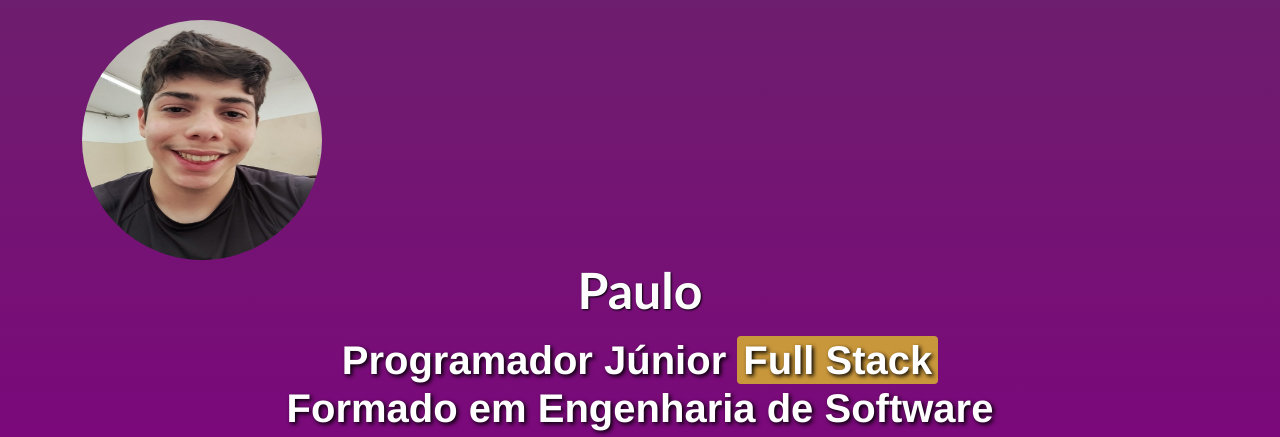
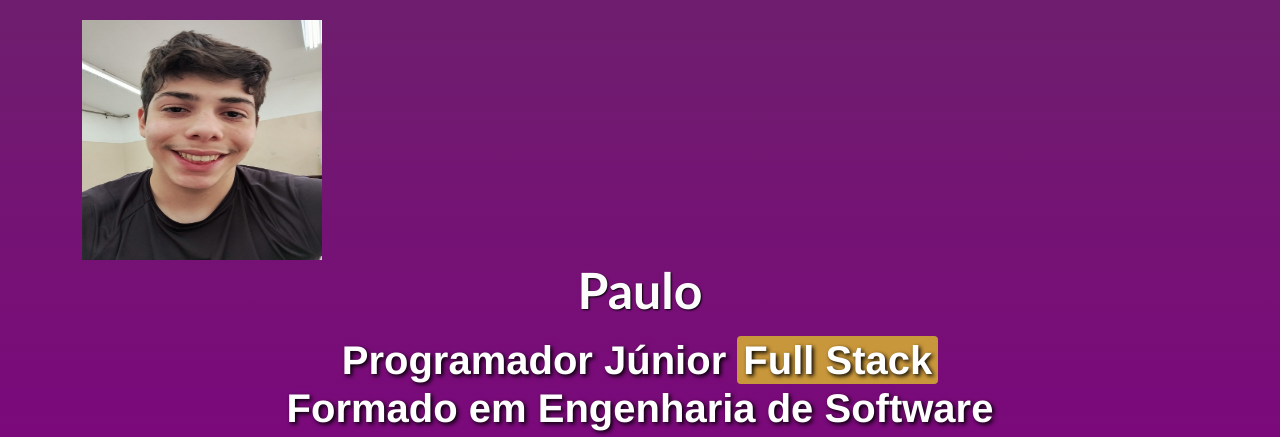
Before and after one commit to Phdorl2B/Portifolio, a plain HTML site: page index.html in a window 1280 px wide. Shown: the top 437 px of the page. Drawn offline with nearby package versions, Linux system fonts and the light colour scheme.

```diff
--- a/index.html
+++ b/index.html
@@ -11,7 +11,7 @@
 <body>
     <header class="container text-center">
 
-        <img src="img/perfil.jpg" alt="" class="rounded-circle d-block justify-content-start perfil" width="240" height="240">
+        <img src="img/perfil.jpg" alt="" class="d-block justify-content-start perfil" width="240" height="240">
         <h1 class="lead">Paulo</p>
         <h2>Programador Júnior <mark> Full Stack</mark> <br>Formado em Engenharia de Software</h2>
         <p>Minhas habilidades</p>
@@ -93,4 +93,5 @@
     crossorigin="anonymous"
   ></script>
 </body>
+
 </html>
```
